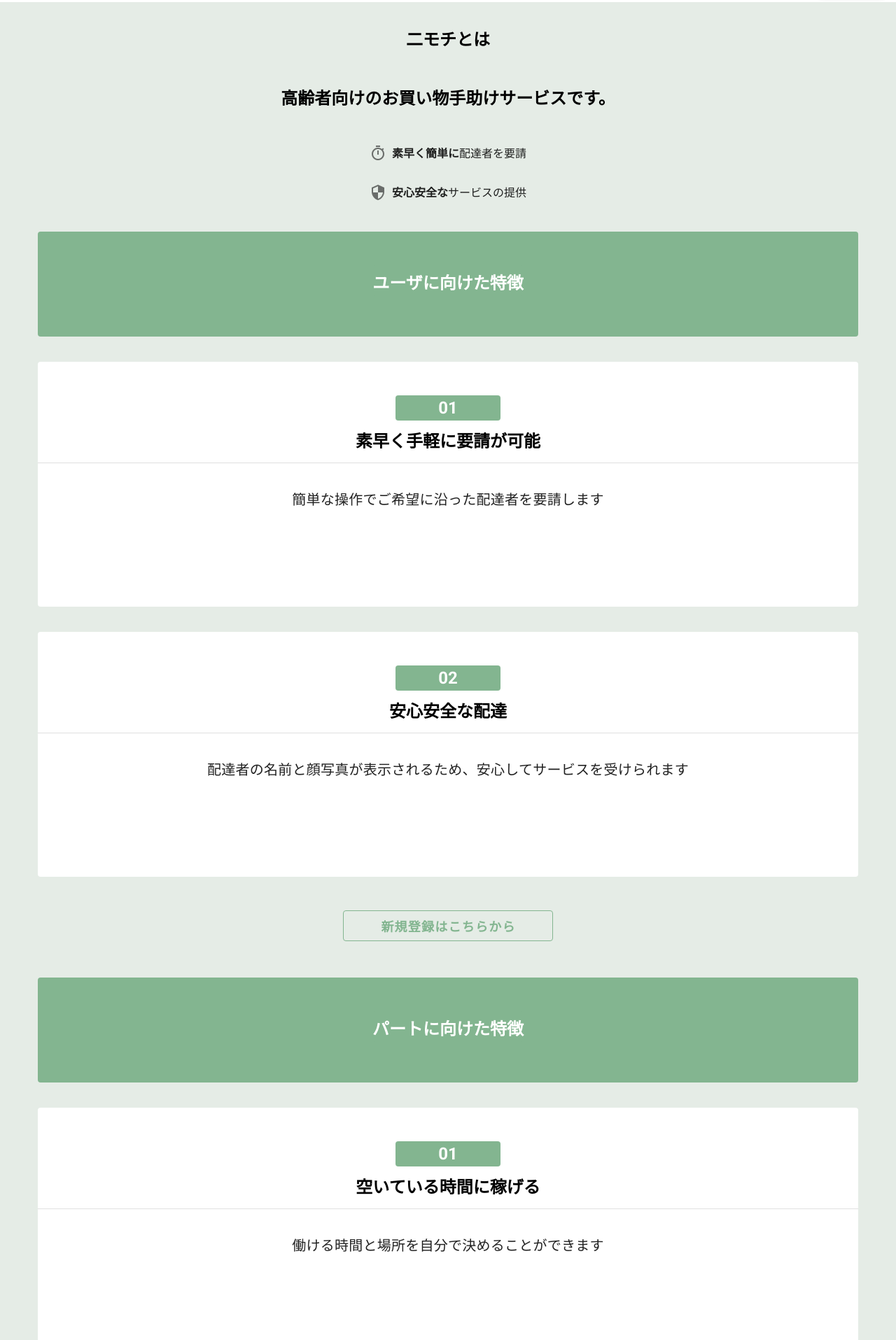
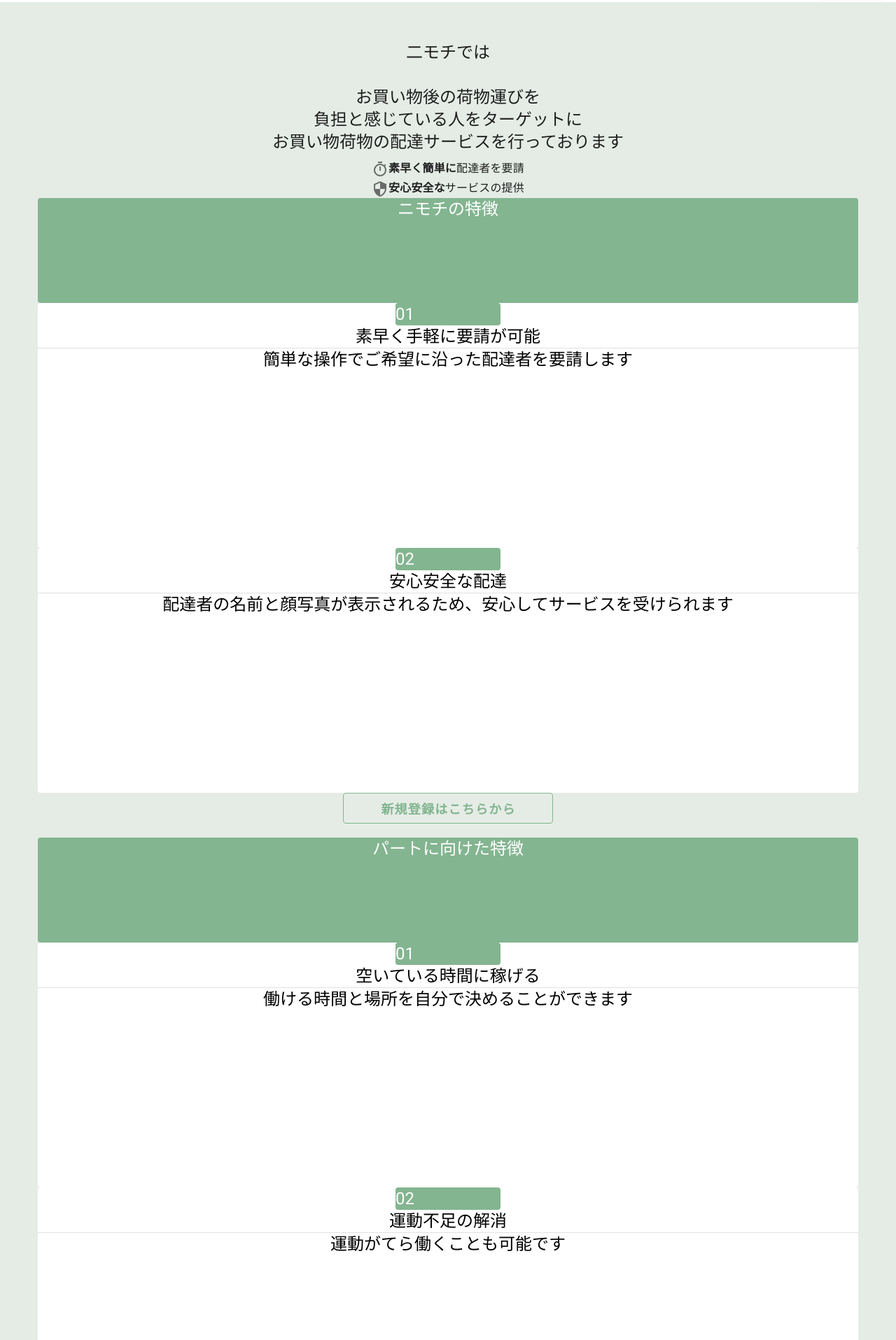
Before and after one commit to K-Fryxell/SmoLogi, a Vue app: page / in a window 1280 px wide. Shown: the part 45-1960 px from the top of the page at 70% size. Built offline with nearby package versions, Linux system fonts and the light colour scheme; no server answers.

Commit message:
iwakura_userTop

```diff
--- a/src/views/top.vue
+++ b/src/views/top.vue
@@ -1,61 +1,49 @@
 <template>
     <content class="ma-0 pa-0">
         <TopHeader/>
-        <v-container class="ma-0 pa-0" style="background-color: #E5ECE6" fluid>
+        <v-container class="ma-0 pa-0 pt-lg-8 pt-md-8" style="background-color: #E5ECE6" fluid>
             <v-layout class="ma-0 pa-0" column>
-            <!-- PC -->
-            <v-row class="ma-0 pa-0 hidden-sm-and-down" style="background-color: #E5ECE6">
-                <v-col>
-                    <h2 class="py-6" style="color: #000000">二モチとは</h2>
-                    <h2 class="py-6" style="color: #000000" headline >高齢者向けのお買い物手助けサービスです。</h2>
-                </v-col>
-            </v-row>
-            <!-- 携帯 -->
-            <v-row class="ma-0 pa-0 hidden-md-and-up" justify="center" style="background-color: #E5ECE6">
-                <v-col>
-                    <h2 class="py-6 title font-weight-bold" style="color: #000000">二モチとは</h2>
-                    <h2 class="py-6 title font-weight-bold" style="color: #000000">高齢者向けの<br>お買い物手助けサービスです。</h2>
+                <!-- 紹介 -->
+                <v-row class="ma-0 pa-0" justify="center" style="background-color: #E5ECE6">
+                    <v-col class="ma-0 pa-0" lg="9" md="9">
+                        <v-card-text class="ma-0 pa-0 py-6 text-center" v-resize='onResize' :class='size_headline'>
+                            二モチでは
+                        </v-card-text>
+                        <v-card-text class="ma-0 pa-0 py-lg-2 text-center" v-resize='onResize' :class='size_headline' >
+                            お買い物後の荷物運びを<br>負担と感じている人をターゲットに<br>お買い物荷物の配達サービスを行っております
+                        </v-card-text>
                     </v-col>
                 </v-row>
             </v-layout>
         </v-container>
-            <v-row class="ma-0 pa-0" style="background-color: #E5ECE6">
-                <v-col>
-                    <p class="pb-3"><v-icon class="me-2 mb-1">mdi-timer-outline</v-icon><span class="font-weight-bold">素早く簡単に</span>配達者を要請</p>
-                    <p><v-icon class="me-2 mb-1">mdi-security</v-icon>
-                    <span class="font-weight-bold">安心安全な</span>サービスの提供
-                    </p>
+            <v-row class="ma-0 pa-0" justify="center" style="background-color: #E5ECE6">
+                <v-col class="ma-0 pa-0">
+                    <v-card-text class="ma-0 pa-0 text-center" v-resize='onResize' :class='size_subtitle'>
+                        <v-icon class="ma-0 pa-0">mdi-timer-outline</v-icon>
+                        <span class="ma-0 pa-0 font-weight-bold">素早く簡単に</span>配達者を要請
+                    </v-card-text>
+                    <v-card-text class="ma-0 pa-0 text-center" v-resize='onResize' :class='size_subtitle'>
+                        <v-icon class="ma-0 pa-0">mdi-security</v-icon>
+                        <span class="ma-0 pa-0 font-weight-bold">安心安全な</span>サービスの提供
+                    </v-card-text>
                 </v-col>
             </v-row>
         <!-- ユーザ特徴 -->
         <v-container class="ma-0 pa-0" style="background-color: #E5ECE6" fluid>
             <v-layout class="ma-0 pa-0" column>
-                <!-- PC -->
-                <v-row class="ma-0 mb-12 m mt-3 pa-0 hidden-sm-and-down" justify="center">
+                <v-row class="ma-0 pa-0" justify="center">
                         <!-- <v-img
                             justify="center"
                             src="../assets/delivery.jpg"
                             max-width="1800"
                             max-height="234"/> -->
-                    <v-card elevation="0" width="1172" height="150" style="background-color: #83B590">
-                        <v-row class="mt-12 ma-0 pa-0" justify="center">
-                            <v-card elevation="0" style="background-color: #83B590">
-                                <h2 class="mt-2">ユーザに向けた特徴</h2>
-                            </v-card>
-                        </v-row>
-                    </v-card>
-                </v-row>
-                <!-- 携帯 -->
-                <v-row class="ma-0 mb-10 mt-3 pa-0 hidden-md-and-up" justify="center">
-                        <!-- <v-img
-                        justify="center"
-                        src="../assets/delivery.jpg"
-                        max-width="1800"
-                        max-height="234"/> -->
-                    <v-card elevation="0" width="500" height="100" style="background-color: #83B590">
-                        <v-row class="mt-8 ma-0 pa-0" justify="center">
-                            <v-card elevation="0" style="background-color: #83B590">
-                                <h2 class="title font-weight-bold">ユーザに向けた特徴</h2>
+                    <!-- card1 -->
+                    <v-card class="ma-0 pa-0" elevation="0" style="background-color: #83B590" v-resize='onResize' :height='card1_height' :width='card1_width'>
+                        <v-row class="ma-0 pa-0" justify="center">
+                            <v-card class="ma-0 pa-0" elevation="0" style="background-color: #83B590">
+                                <v-card-text class="ma-0 pa-0 white--text" v-resize='onResize' :class='size_headline'>
+                                    ニモチの特徴
+                                </v-card-text>
                             </v-card>
                         </v-row>
                     </v-card>
@@ -64,68 +52,45 @@
         </v-container>
         <v-container class="ma-0 pa-0" fluid style="background-color: #E5ECE6">
             <v-layout class="ma-0 pa-0" column>
-                <!-- PC -->
-                <v-row class="mb-12 pa-0 hidden-sm-and-down" justify="center">
-                    <v-card elevation="0" height="350" width="1172">
-                        <v-row class="mt-12 pa-0" justify="center">
-                            <v-card elevation="0" width="150" style="background-color: #83B590">
-                                <h2>01</h2>
+                <v-row class="ma-0 pa-0" justify="center">
+                    <!-- card2 -->
+                    <v-card class="ma-0 pa-0" elevation="0" v-resize='onResize' :height='card2_height' :width='card2_width'>
+                        <v-row class="ma-0 pa-0" justify="center">
+                            <!-- card3 -->
+                            <v-card class="ma-0 pa-0" elevation="0" style="background-color: #83B590" width="150">
+                                <v-card-text class="ma-0 pa-0 white--text" v-resize='onResize' :class='size_headline'>
+                                    01
+                                </v-card-text>
                             </v-card>
                         </v-row>
-                        <h2 class="mt-6 pb-3" style="color: #000000">
+                        <v-card-text class="ma-0 pa-0 text-center black--text" v-resize='onResize' :class='size_headline'>
                             素早く手軽に要請が可能
-                        </h2>
+                        </v-card-text>
                         <v-divider/>
-                        <p class="mt-9 title">簡単な操作でご希望に沿った配達者を要請します</p>
-                    </v-card>
-                </v-row>
-                <!-- 携帯 -->
-                <v-row class="mb-10 pa-0 hidden-md-and-up" justify="center">
-                    <v-card elevation="0" height="250" width="350">
-                        <v-row class="mt-12 pa-0" justify="center">
-                            <v-card elevation="0" width="150" style="background-color: #83B590">
-                                <h2>01</h2>
-                            </v-card>
-                        </v-row>
-                        <h2 class="mt-6 pb-3 title font-weight-bold" style="color: #000000">
-                            素早く手軽に要請が可能
-                        </h2>
-                        <v-divider/>
-                        <p class="mt-9 body-2" v-resize='onResize' :class='size'>簡単な操作でご希望に沿った配達者を要請します</p>
+                        <v-card-text class="ma-0 pa-0 text-center black--text" v-resize='onResize' :class='size_headline'>
+                            簡単な操作でご希望に沿った配達者を要請します
+                        </v-card-text>
                     </v-card>
                 </v-row>
             </v-layout>
         </v-container>
         <v-container class="ma-0 pa-0" style="background-color: #E5ECE6" fluid>
             <v-layout class="ma-0 pa-0" column>
-                <!-- PC -->
-                <v-row class="mb-12 pa-0 hidden-sm-and-down" justify="center">
-                    <v-card elevation="0" height="350" width="1172">
-                        <v-row class="mt-12 pa-0" justify="center">
-                            <v-card elevation="0" width="150" style="background-color: #83B590">
-                                <h2>02</h2>
+                <v-row class="ma-0 pa-0" justify="center">
+                    <!-- card2 -->
+                    <v-card class="ma-0 pa-0" elevation="0" v-resize='onResize' :height='card2_height' :width='card2_width'>
+                        <v-row class="ma-0 pa-0" justify="center">
+                            <v-card class="ma-0 pa-0" elevation="0" width="150" style="background-color: #83B590">
+                                <v-card-text class="ma-0 pa-0 white--text" v-resize='onResize' :class='size_headline'>02</v-card-text>
                             </v-card>
                         </v-row>
-                        <h2 class="mt-6 pb-3" style="color: #000000">
+                        <v-card-text class="ma-0 pa-0 text-center black--text" v-resize='onResize' :class='size_headline'>
                             安心安全な配達
-                        </h2>
+                        </v-card-text>
                         <v-divider/>
-                        <p class="mt-9 title">配達者の名前と顔写真が表示されるため、安心してサービスを受けられます</p>
-                    </v-card>
-                </v-row>
-                <!-- 携帯 -->
-                <v-row class="mb-12 pa-0 hidden-md-and-up" justify="center">
-                    <v-card elevation="0" height="250" width="350">
-                        <v-row class="mt-12 pa-0" justify="center">
-                            <v-card elevation="0" width="150" style="background-color: #83B590">
-                                <h2>02</h2>
-                            </v-card>
-                        </v-row>
-                        <h2 class="mt-6 pb-3 title font-weight-bold" style="color: #000000">
-                            安心安全な配達
-                        </h2>
-                        <v-divider/>
-                        <p class="mt-9 body-2">配達者の名前と顔写真が表示されるため、安心してサービスを受けられます</p>
+                        <v-card-text class="ma-0 pa-0 text-center black--text" v-resize='onResize' :class='size_headline'>
+                            配達者の名前と顔写真が表示されるため、安心してサービスを受けられます
+                        </v-card-text>
                     </v-card>
                 </v-row>
             </v-layout>
@@ -147,33 +112,19 @@
         <v-container class="ma-0 pa-0" style="background-color: #E5ECE6" fluid>
             <v-layout class="ma-0 pa-0" column>
                 <!-- PC -->
-                <v-row class="ma-0 mb-12 mt-8 pa-0 hidden-sm-and-down" justify="center">
+                <v-row class="ma-0 pa-0" justify="center">
                         <!-- <v-img
                         justify="center"
                         src="../assets/delivery.jpg"
                         max-width="1800"
                         max-height="234"/> -->
-
-                    <v-card elevation="0" width="1172" height="150" style="background-color: #83B590">
-                        <v-row class="mt-12 pa-0" justify="center">
-                            <v-card elevation="0" style="background-color: #83B590">
-                                <h2 class="mt-2">パートに向けた特徴</h2>
-                            </v-card>
-                        </v-row>
-                    </v-card>
-                </v-row>
-                <!-- 携帯 -->
-                <v-row class="ma-0 mb-10 mt-8 pa-0 hidden-md-and-up" justify="center">
-                        <!-- <v-img
-                        justify="center"
-                        src="../assets/delivery.jpg"
-                        max-width="1800"
-                        max-height="234"/> -->
-
-                    <v-card elevation="0" width="500" height="100" style="background-color: #83B590">
-                        <v-row class="mt-6 pa-0" justify="center">
-                            <v-card elevation="0" style="background-color: #83B590">
-                                <h2 class="mt-2 title font-weight-bold">パートに向けた特徴</h2>
+                    <!-- card1 -->
+                    <v-card class="ma-0 pa-0" elevation="0" style="background-color: #83B590" v-resize='onResize' :height='card1_height' :width='card1_width'>
+                        <v-row class="ma-0 pa-0" justify="center">
+                            <v-card class="ma-0 pa-0" elevation="0" style="background-color: #83B590">
+                                <v-card-text class="ma-0 pa-0 white--text" v-resize='onResize' :class='size_headline'>
+                                    パートに向けた特徴
+                                </v-card-text>
                             </v-card>
                         </v-row>
                     </v-card>
@@ -182,68 +133,44 @@
         </v-container>
         <v-container class="ma-0 pa-0" style="background-color: #E5ECE6" fluid>
             <v-layout class="ma-0 pa-0" column>
-                <!-- PC -->
-                <v-row class="mb-12 pa-0 hidden-sm-and-down" justify="center">
-                    <v-card elevation="0" height="350" width="1172">
-                        <v-row class="mt-12 pa-0" justify="center" >
-                            <v-card elevation="0" width="150" style="background-color: #83B590">
-                                <h2>01</h2>
+                <v-row class="ma-0 pa-0" justify="center">
+                    <v-card class="ma-0 pa-0" elevation="0" v-resize='onResize' :height='card2_height' :width='card2_width'>
+                        <v-row class="ma-0 pa-0" justify="center" >
+                            <v-card class="ma-0 pa-0" elevation="0" width="150" style="background-color: #83B590">
+                                <v-card-text class="ma-0 pa-0 white--text" v-resize='onResize' :class='size_headline'>
+                                    01
+                                </v-card-text>
                             </v-card>
                         </v-row>
-                        <h2 class="mt-6 pb-3" style="color: #000000">
+                        <v-card-text class="ma-0 pa-0 text-center black--text" v-resize='onResize' :class='size_headline'>
                             空いている時間に稼げる
-                        </h2>
+                        </v-card-text>
                         <v-divider/>
-                        <p class="mt-9 title">働ける時間と場所を自分で決めることができます</p>
-                    </v-card>
-                </v-row>
-                <!-- 携帯 -->
-                <v-row class="mb-10 pa-0 hidden-md-and-up" justify="center">
-                    <v-card elevation="0" height="250" width="350">
-                        <v-row class="mt-12 pa-0" justify="center" >
-                            <v-card elevation="0" width="150" style="background-color: #83B590">
-                                <h2>01</h2>
-                            </v-card>
-                        </v-row>
-                        <h2 class="mt-6 pb-3 title font-weight-bold" style="color: #000000">
-                            空いている時間に稼げる
-                        </h2>
-                        <v-divider/>
-                        <p class="mt-9 body-2">働ける時間と場所を自分で決めることができます</p>
+                        <v-card-text class="ma-0 pa-0 text-center black--text" v-resize='onResize' :class='size_headline'>
+                            働ける時間と場所を自分で決めることができます
+                        </v-card-text>
                     </v-card>
                 </v-row>
             </v-layout>
         </v-container>
         <v-container class="ma-0 pa-0" style="background-color: #E5ECE6" fluid>
             <v-layout class="ma-0 pa-0" column>
-                <!-- PC -->
-                <v-row class="mb-5 pa-0 hidden-sm-and-down" justify="center">
-                    <v-card elevation="0" height="350" width="1172">
-                        <v-row class="mt-12 pa-0" justify="center">
-                            <v-card elevation="0" width="150" style="background-color: #83B590">
-                                <h2>02</h2>
+                <v-row class="ma-0 pa-0" justify="center">
+                    <v-card class="ma-0 pa-0" elevation="0" v-resize='onResize' :height='card2_height' :width='card2_width'>
+                        <v-row class="ma-0 pa-0" justify="center">
+                            <v-card class="ma-0 pa-0" elevation="0" width="150" style="background-color: #83B590">
+                                <v-card-text class="ma-0 pa-0 white--text" v-resize='onResize' :class='size_headline'>
+                                    02
+                                </v-card-text>
                             </v-card>
                         </v-row>
-                        <h2 class="mt-6 pb-3" style="color: #000000">
+                        <v-card-text class="ma-0 pa-0 text-center black--text" v-resize='onResize' :class='size_headline'>
                             運動不足の解消
-                        </h2>
+                        </v-card-text>
                         <v-divider/>
-                        <p class="mt-9 title">運動がてら働くことも可能です</p>
-                    </v-card>
-                </v-row>
-                <!-- 携帯 -->
-                <v-row class="mb-5 pa-0 hidden-md-and-up" justify="center">
-                    <v-card elevation="0" height="250" width="350">
-                        <v-row class="mt-12 pa-0" justify="center">
-                            <v-card elevation="0" width="150" style="background-color: #83B590">
-                                <h2>02</h2>
-                            </v-card>
-                        </v-row>
-                        <h2 class="mt-6 pb-3 title font-weight-bold" style="color: #000000">
-                            運動不足の解消
-                        </h2>
-                        <v-divider/>
-                        <p class="mt-9 body-2">運動がてら働くことも可能です</p>
+                        <v-card-text class="ma-0 pa-0 text-center black--text" v-resize='onResize' :class='size_headline'>
+                            運動がてら働くことも可能です
+                        </v-card-text>
                     </v-card>
                 </v-row>
             </v-layout>
@@ -254,7 +181,7 @@
                 large
                 style="color: #83B590"
                 to="part_top"
-                class="mb-5 font-weight-bold"
+                class="ma-0 pa-0 font-weight-bold"
                 width="300"
             >
                 <span style="font-size:18px">
@@ -271,9 +198,17 @@ import UTopfooter from '../components/User/TopFooter'
 export default {
     data(){
         return{
-                x:0,
-                y:0,
-                size:"body-1"
+                x:window.innerWidth,
+                y:window.innerHeight ,
+                size_display:'display-1',
+                size_headline:'headline',
+                size_title:'title',
+                size_subtitle:'subtitle-1',
+                size_body:'body-1',
+                card1_height: 150,
+                card1_width: 1172,
+                card2_height: 350,
+                card2_width: 1172
             }
         },
         mounted(){
@@ -290,12 +225,29 @@ export default {
         },
         watch:{
             x:function(){
-            if(this.x<=600)
+                if(this.x<600)
                 {
-                this.size= 'display-6'
-            }else
+                    this.size_display = 'headline',
+                    this.size_headline = 'subtitle-1',
+                    this.size_title = 'subtitle-1',
+                    this.size_subtitle = 'caption',
+                    this.size_body = 'body-1',
+                    this.card1_height = 100,
+                    this.card1_width = 500,
+                    this.card2_height = 250,
+                    this.card2_width = 350
+                }
+                else
                 {
-                this.size='body-1'
+                    this.size_display = 'display-1',
+                    this.size_headline = 'headline',
+                    this.size_title = 'title',
+                    this.size_subtitle = 'subtitle-1',
+                    this.size_body = 'body-1',
+                    this.card1_height = 150,
+                    this.card1_width = 1172,
+                    this.card2_height = 350,
+                    this.card2_width = 1172
                 }
             }
         },
@@ -306,11 +258,11 @@ export default {
     }
 </script>
 <style lang="scss">
-h2{
+v-card-text{
     text-align: center;
     color: white;
 }
-p{
+v-card-text{
     text-align: center;
 }
 
```
Lines whose indentation alone changed are shown as unchanged.
